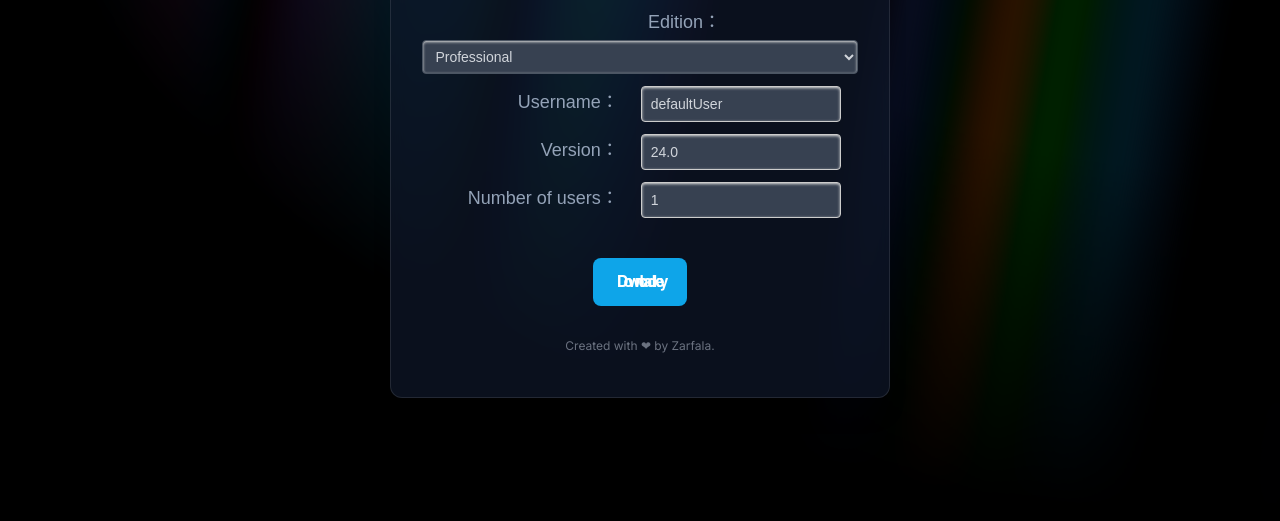
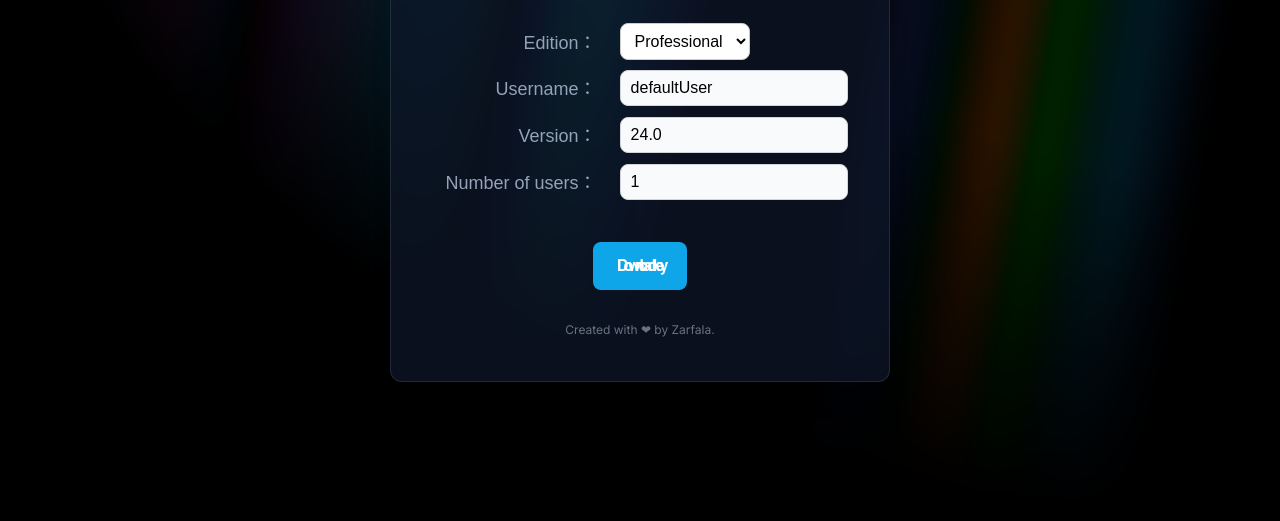
Before and after one commit to zarfadev/MobaXterm-Keygen, a plain HTML site: page index.html in a window 1280 px wide. Shown: the part 279-800 px from the top of the page. Drawn offline with nearby package versions, Linux system fonts and the light colour scheme.

Commit message:
Update index.html

```diff
--- a/index.html
+++ b/index.html
@@ -17,11 +17,11 @@
     <link rel="icon" href="https://i.imgur.com/FtcF9ZP.png" />
 
     <!-- CSS -->
-    <link rel="stylesheet" href="https://cdn.jsdelivr.net/npm/purecss@3.0.0/build/pure-min.css" integrity="sha384-X38yfunGUhNzHpBaEBsWLO+A0HDYOQi8ufWDkZ0k9e0eXz/tH3II7uKZ9msv++Ls" crossorigin="anonymous">
+    <link href="./css/pure-min.css?=1.0" rel="stylesheet" />
     <link href="./css/style.css" rel="stylesheet" />
     <link href="./css/fire.css" rel="stylesheet" />
 
-    <!-- Tailwind CSS -->
+    <!-- JS -->
     <script src="https://cdn.tailwindcss.com"></script>
 
     <script>
@@ -76,16 +76,15 @@
                                 <div class="pure-g">
                                     <div class="mt-4 pure-control-group pure-u-1">
                                         <label for="licenseType"
-                                            class="block text-lg text-slate-600 text-center max-w-3xl mx-auto dark:text-slate-400">Edition：</label>
-                                        <select name="licenseType" id="licenseType" v-model="licenseType"
-                                            class="block w-full mt-1 text-gray-900 dark:text-gray-300 bg-gray-200 dark:bg-gray-700 border border-gray-300 dark:border-gray-600 rounded-lg shadow-sm focus:ring-blue-500 focus:border-blue-500 sm:text-sm">
+                                            class="mt-6 text-lg text-slate-600 text-center max-w-3xl mx-auto dark:text-slate-400">Edition：</label>
+                                        <select name="licenseType" id="licenseType" v-model="licenseType">
                                             <option v-for="(val, key) in LICENSE_TYPES" :value="val">{{key}}</option>
                                         </select>
                                     </div>
 
                                     <div class="pure-control-group pure-u-1">
                                         <label for="userName"
-                                            class="block text-lg text-slate-600 text-center max-w-3xl mx-auto dark:text-slate-400">Username：</label>
+                                            class="mt-6 text-lg text-slate-600 text-center max-w-3xl mx-auto dark:text-slate-400">Username：</label>
                                         <my-input :idattr="'userName'" :validation="'^[a-zA-Z]+$'" :valueattr="userName"
                                             :validationtips="'Only letters can be used'"
                                             :placeholderattr="'Example defaultUser'" @set-data="setUserName">
@@ -94,7 +93,7 @@
 
                                     <div class="pure-control-group pure-u-1">
                                         <label for="versionName"
-                                            class="block text-lg text-slate-600 text-center max-w-3xl mx-auto dark:text-slate-400">Version：</label>
+                                            class="mt-6 text-lg text-slate-600 text-center max-w-3xl mx-auto dark:text-slate-400">Version：</label>
                                         <my-input :idattr="'versionName'" :validation="'^[1-9][0-9]*\\.?\\d{0,1}$'"
                                             :validationtips="'Fractions with only 1 digit after the decimal point'"
                                             :valueattr="versionName" :placeholderattr="'Example 21.0'"
@@ -103,7 +102,7 @@
 
                                     <div class="pure-control-group pure-u-1">
                                         <label for="userNum"
-                                            class="block text-lg text-slate-600 text-center max-w-3xl mx-auto dark:text-slate-400">Number
+                                            class="mt-6 text-lg text-slate-600 text-center max-w-3xl mx-auto dark:text-slate-400">Number
                                             of users：</label>
                                         <my-input :idattr="'userNum'" :validation="'^[1-9]+\\d*$'" :valueattr="userNum"
                                             :placeholderattr="'Example 1'"
@@ -114,7 +113,7 @@
 
                                     <div class="m-8 max-w-lg w-full mx-auto flex justify-center text-center">
                                         <button type="submit"
-                                            class="bg-blue-600 hover:bg-blue-700 focus:outline-none focus:ring-2 focus:ring-blue-400 focus:ring-offset-2 focus:ring-offset-white text-white font-semibold h-12 px-6 rounded-lg w-full flex items-center justify-center sm:w-auto dark:bg-sky-500 dark:highlight-white/20 dark:hover:bg-sky-400"
+                                            class="bg-slate-900 hover:bg-slate-700 focus:outline-none focus:ring-2 focus:ring-slate-400 focus:ring-offset-2 focus:ring-offset-slate-50 text-white font-semibold h-12 px-6 rounded-lg w-full flex items-center justify-center sm:w-auto dark:bg-sky-500 dark:highlight-white/20 dark:hover:bg-sky-400"
                                             @click.stop="generate">Download key</button>
                                     </div>
                                 </div>
@@ -189,8 +188,7 @@
             components: {
                 'my-input': {
                     template: `<div class="my-input">
-                                    <input :id="idattr" :placeholder="placeholderattr" v-model="value" required
-                                           class="block w-full mt-1 text-gray-900 dark:text-gray-300 bg-gray-200 dark:bg-gray-700 border border-gray-300 dark:border-gray-600 rounded-lg shadow-sm focus:ring-blue-500 focus:border-blue-500 sm:text-sm" />
+                                    <input :id="idattr" :placeholder="placeholderattr" v-model="value" required/>
                                     <div :class="validationTipsDiplay" class="my-input-tips-wrap">
                                         <span class="my-input-tips">{{validationtips}}</span>
                                         <div class="my-input-arrow"></div>
@@ -235,12 +233,8 @@
                 }
             }
         });
+    </script>
 
-        function toggleTheme() {
-            const html = document.querySelector('html');
-            html.classList.toggle('dark');
-        }
-    </script>
 </body>
 
 </html>
```
